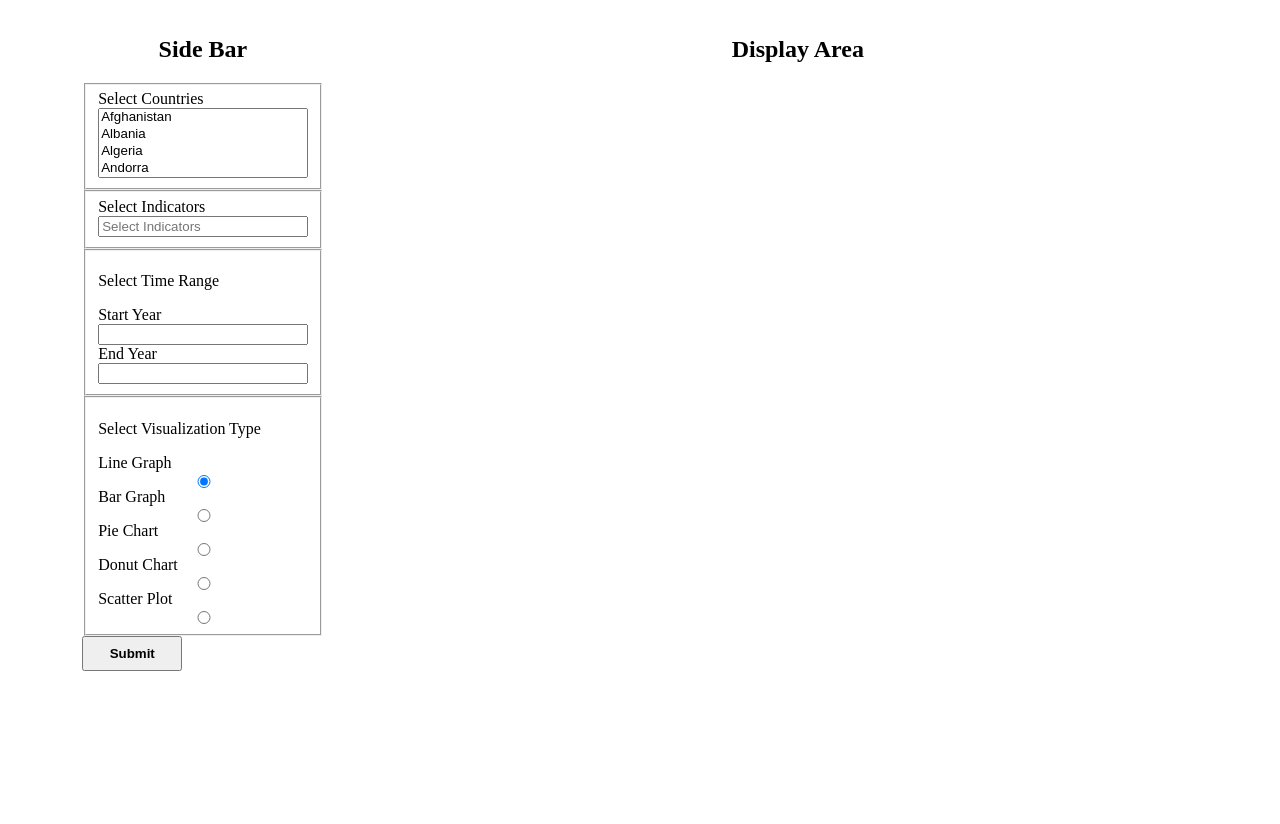
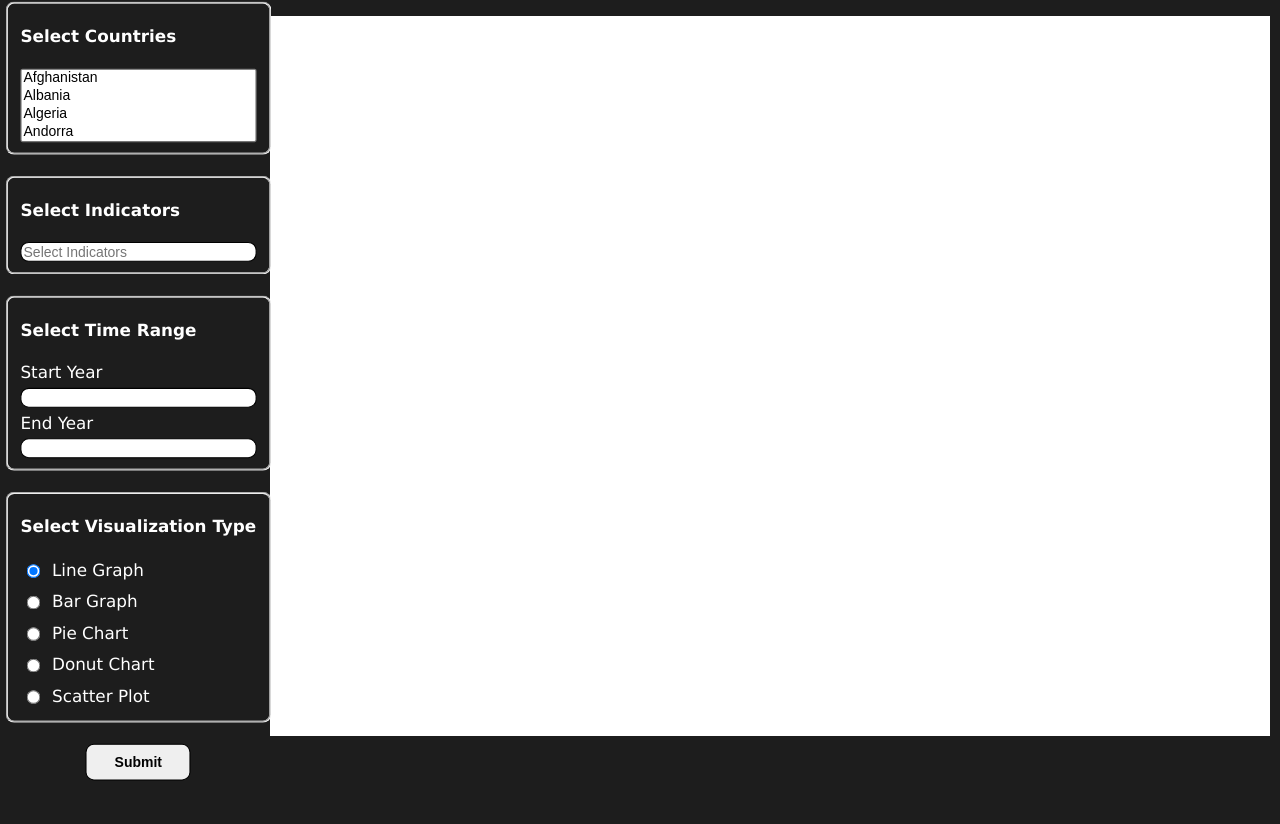
Before and after one commit to emhgit/economic-data-visualizer, a website built with Vite: page index.html in a window 1280 px wide. Shown: the part 64-888 px from the top of the page. Built offline with nearby package versions, Linux system fonts and the light colour scheme; what choices.js would draw is missing.

Commit message:
styling changes

```diff
--- a/index.html
+++ b/index.html
@@ -15,12 +15,10 @@
     <main>
         <!-- Where user inputs form data -->
         <div id="sidebar">
-            <h2>Side Bar</h2>
-
             <form>
                 <!-- Country Data -->
                 <fieldset>
-                    <label for="countries">Select Countries</label>
+                    <p>Select Countries</p>
                     <select id="countries" name="countries" multiple>
                         <!--<option value="USA">USA</option>
                         <option value="Canada">Canada</option>
@@ -33,7 +31,7 @@
 
                 <!-- Indicator Type -->
                 <fieldset>
-                    <label for="indicators">Select Indicators</label>
+                    <p>Select Indicators</p>
                     <input list="indicators-list" id="indicators" name="indicators" placeholder="Select Indicators" required>
                     <datalist id="indicators-list">
                         <option value="GDP (current US$)">GDP</option>
@@ -56,20 +54,31 @@
                 <!-- Visualization Type -->
                 <fieldset>
                     <p>Select Visualization Type</p>
-                    <label for="line-graph">Line Graph</label>
-                    <input type="radio" id="line-graph" name="visualization-type" value="line" checked>
 
-                    <label for="bar-graph">Bar Graph</label>
-                    <input type="radio" id="bar-graph" name="visualization-type" value="bar">
+                    <label for="line-graph">
+                        <input type="radio" id="line-graph" name="visualization-type" value="line" checked>
+                        Line Graph
+                    </label>
 
-                    <label for="pie-chart">Pie Chart</label>
-                    <input type="radio" id="pie-chart" name="visualization-type" value="pie">
+                    <label for="bar-graph">
+                        <input type="radio" id="bar-graph" name="visualization-type" value="bar">
+                        Bar Graph
+                    </label>
 
-                    <label for="donut-chart">Donut Chart</label>
-                    <input type="radio" id="donut-chart" name="visualization-type" value="doughnut">
+                    <label for="pie-chart">
+                        <input type="radio" id="pie-chart" name="visualization-type" value="pie">
+                        Pie Chart
+                    </label>
 
-                    <label for="scatter-plot">Scatter Plot</label>
-                    <input type="radio" id="scatter-plot" name="visualization-type" value="scatter">
+                    <label for="donut-chart">
+                        <input type="radio" id="donut-chart" name="visualization-type" value="doughnut">
+                        Donut Chart
+                    </label>
+
+                    <label for="scatter-plot">
+                        <input type="radio" id="scatter-plot" name="visualization-type" value="scatter">
+                        Scatter Plot
+                    </label>
                 </fieldset>
 
                 <button id="submit-button" type="button">Submit</button>
@@ -78,9 +87,7 @@
 
         <!-- Data visualization will be rendered here -->
         <div id="display-area">
-            <h2>Display Area</h2>
-
-            <canvas id="visualization-canvas" width="800" height="600"></canvas>
+            <canvas id="visualization-canvas" width="800" height="500"></canvas>
         </div>
     </main>
 
--- a/public/styles.css
+++ b/public/styles.css
@@ -1,12 +1,58 @@
 /*TODO: style header, sidebar, display-area*/
+body {
+    background-color: #1d1d1d;
+    color: white;
+}
 main {
     display: flex;
     justify-content: space-evenly;
     height: 100vh;
+    font-family: Verdana;
+}
+
+main #sidebar {
+    align-self: center;
+    transform: scale(1.05);
+    margin-bottom: 50px;
+}
+
+p {
+    font-weight: bold;
+}
+
+label {
+    vertical-align: middle;
+}
+
+input[type="radio"] {
+    vertical-align: middle;
+    margin: 6px;
+}
+
+input {
+    border-radius: 8px;
+    border: 1px solid black;
 }
 
 #sidebar {
     /*background-color: red;*/
+}
+
+form {
+    display: flex;
+    flex-direction: column;
+    justify-content: space-between;
+    gap: 20px;
+    /*background-color: gray;*/
+}
+
+form button {
+    align-self: center;
+    font-weight: bold;
+    height: 35px;
+    width: 100px;
+    border-radius: 8px;
+    border: 1px solid black;
 }
 
 h2 {
@@ -15,21 +61,23 @@ h2 {
 
 header {
     text-align: center;
+    background-color: #ccc;
 }
 
-
 fieldset {
-    display:grid;
+    display: grid;
+    gap: 5px;
+    border-radius: 8px;
 }
 
 #display-area {
     /*background-color: blue;*/
-}
-
-button {
-    font-weight: bold;
-    height: 35px;
-    width: 100px;
+    display: flex;
+    justify-content: center;
+    align-items: center;
+    max-height: 90%;
+    width: 1000px;
+    background-color: white;
 }
 
 /* Override the selected item background and text color */
@@ -38,3 +86,24 @@ button {
     color: #000 !important;            /* black text (optional) */
     border: none !important;
 }
+
+.choices {
+    border-radius: 8px;
+    border: 1px solid black;
+}
+
+/* Style for each selected item in the input */
+.choices__item.choices__item--selectable {
+    background-color: #2e2e2e; /* your custom color */
+    color: black;              /* text color */
+    border-radius: 4px;
+    padding: 4px 8px;
+    margin: 2px 4px;
+    font-weight: 500;
+  }
+
+/* Remove button (the “x” on selected item) */
+.choices__item.choices__item--selectable .choices__button {
+  color: #ccc;
+  opacity: 0.8;
+}
```
